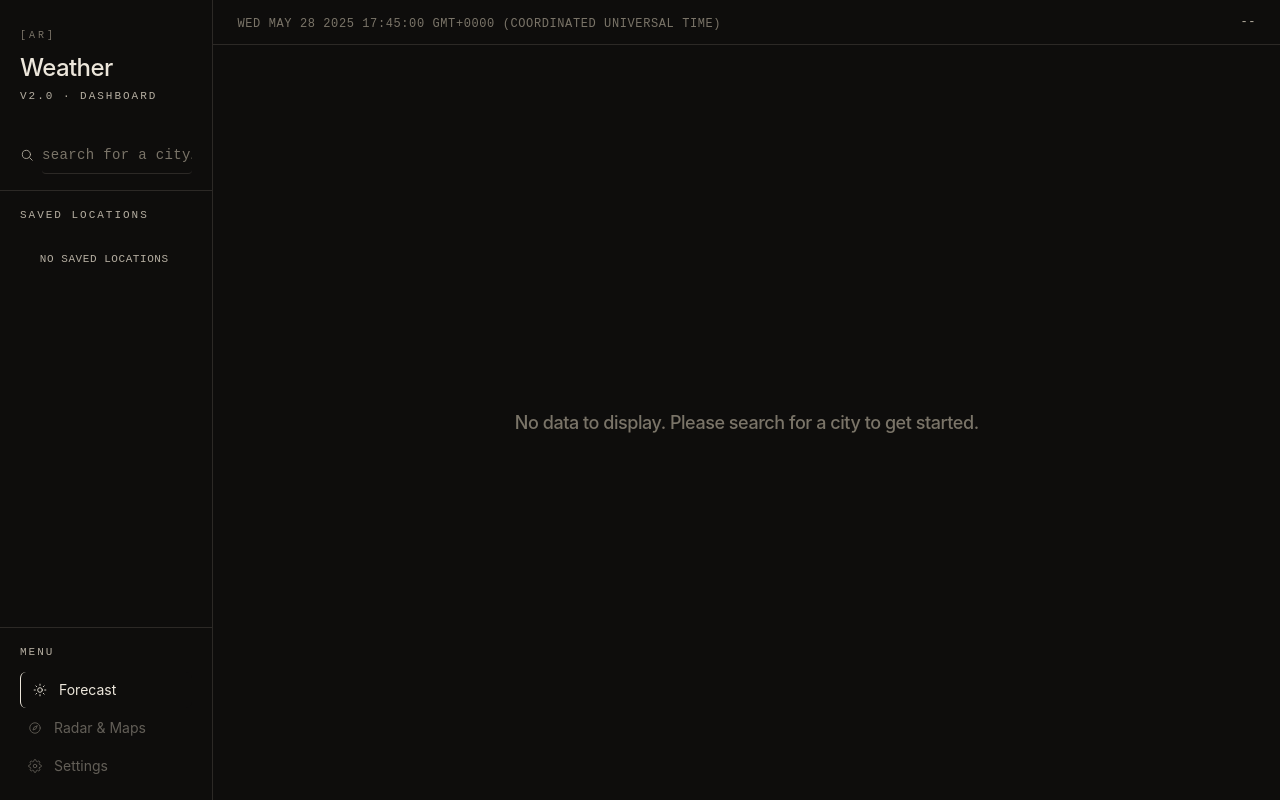
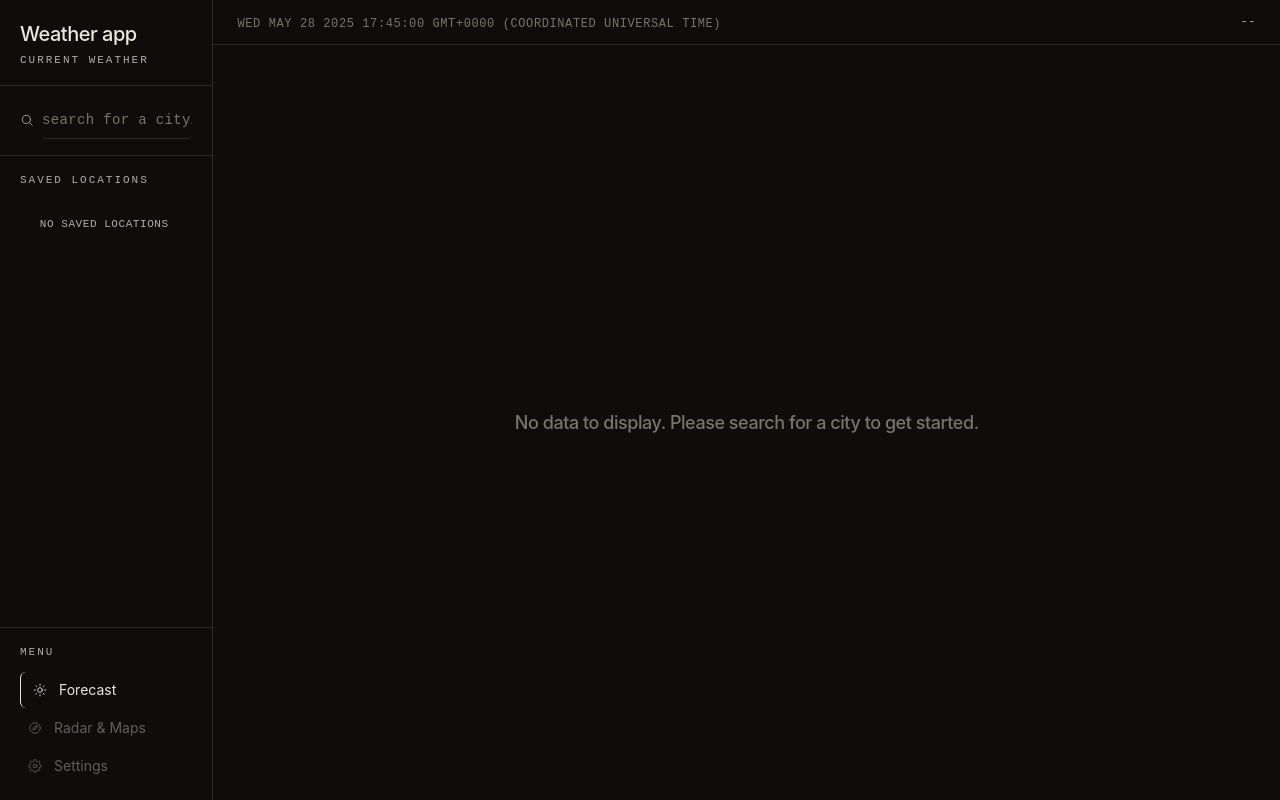
Before and after one commit to armando-rios/weather-app, a website built with webpack: page index.html in a window 1280 px wide. Built offline with nearby package versions, Linux system fonts and the light colour scheme; no server answers.

Commit message:
style: simplify sidebar header brand mark

```diff
--- a/index.html
+++ b/index.html
@@ -12,11 +12,8 @@
       class="lg:hidden fixed top-0 left-0 z-30 w-full bg-canvas border-b border-line px-5 py-3 flex items-center justify-between"
     >
       <div class="flex flex-col leading-tight">
-        <span class="font-mono text-[10px] tracking-[0.3em] text-muted"
-          >[AR]</span
-        >
-        <h1 class="text-xl font-medium tracking-tight text-ink">Weather</h1>
-        <span class="label-mono mt-0.5">v2.0 · dashboard</span>
+        <h1 class="text-xl font-medium tracking-tight text-ink">Weather app</h1>
+        <span class="label-mono mt-0.5">current weather</span>
       </div>
       <button
         id="mobile-menu-button"
@@ -48,14 +45,11 @@
         id="sidebar"
         class="hidden lg:flex w-72 lg:w-64 bg-canvas border-r border-line flex-col h-full fixed inset-y-0 left-0 z-30 lg:relative lg:z-0"
       >
-        <div class="px-5 pt-5 pb-4">
-          <span class="font-mono text-[10px] tracking-[0.3em] text-muted"
-            >[AR]</span
-          >
-          <h1 class="text-2xl font-medium tracking-tight text-ink mt-2">
-            Weather
+        <div class="px-5 pt-5 pb-4 border-b border-line">
+          <h1 class="text-xl font-medium tracking-tight text-ink">
+            Weather app
           </h1>
-          <span class="label-mono mt-1 block">v2.0 · dashboard</span>
+          <span class="label-mono mt-1 block">current weather</span>
         </div>
         <!-- Search -->
         <div class="px-5 py-4 border-b border-line">
```
